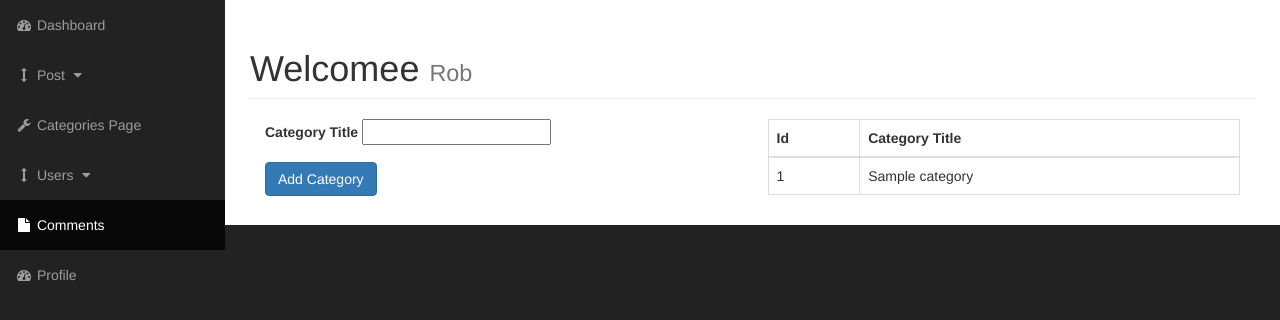
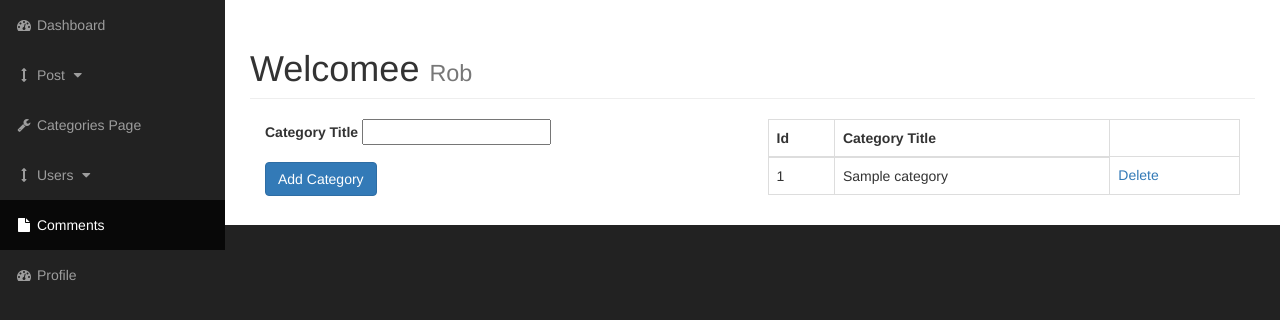
Before and after one commit to jamesbond00r/PhpProject, a PHP site: page /admin/categories.php in a window 1280 px wide. Shown: the part 51-371 px from the top of the page. Run offline with PHP 8.4, Linux system fonts and the light colour scheme; tables that the repository leaves empty or names only in its code hold one stand-in row (values such as "Sample post").

Commit message:
Delete category function added to form

```diff
--- a/cms/admin/categories.php
+++ b/cms/admin/categories.php
@@ -94,10 +94,25 @@ $cat_id = $row['cat_id'];
 echo "<tr>";
 echo "<td>{$cat_id}</td>";
 echo "<td>{$cat_title}</td>";
+echo "<td><a href='categories.php?delete={$cat_id}'>Delete</a></td>";
 echo "</tr>";
 
 }
 
+
+?>
+
+<?php
+
+	if(isset($_GET['delete'])){
+
+		$cat_id = $_GET['delete'];
+		$query = "DELETE FROM categories WHERE cat_id = {$cat_id} ";
+
+		$delete_query = mysqli_query($connection,$query);
+		header("Location: categories.php");
+
+	}
 
 ?>
 
--- a/cms/admin/includes/header.php
+++ b/cms/admin/includes/header.php
@@ -1,4 +1,8 @@
+<?php ob_start(); ?>
 <?php include "../includes/db.php"; ?>
+
+
+
 
 <!DOCTYPE html>
 <html lang="en">
```
